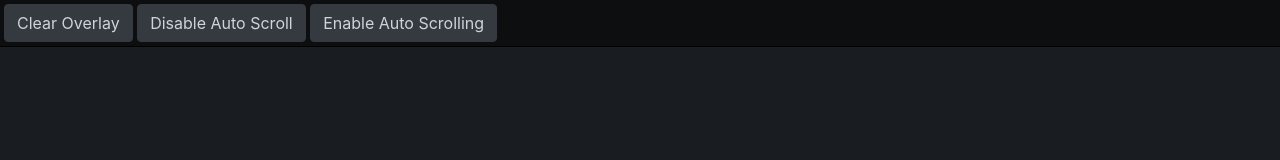
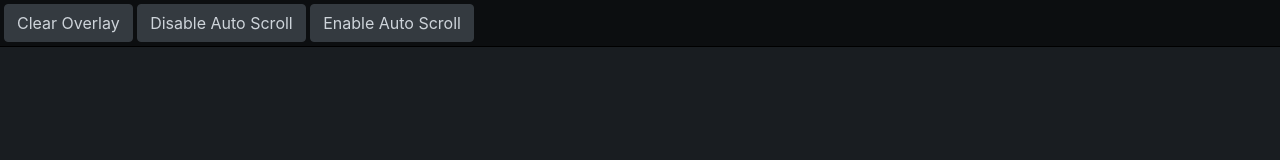
Before and after one commit to teklynk/twitch_chat_highlight, a plain HTML site: page dock.html in a window 1280 px wide. Drawn offline with Linux system fonts and the light colour scheme; a web font is replaced by a local one.

Commit message:
updated readme

```diff
--- a/dock.html
+++ b/dock.html
@@ -12,11 +12,10 @@
 <div class="controls">
     <button id="click-clear" type="button" class="btn btn-dark">Clear Overlay</button>
     <button onclick="stopAutoScroll();" type="button" class="btn btn-dark">Disable Auto Scroll</button>
-    <button onclick="startAutoScroll();" type="button" class="btn btn-dark">Enable Auto Scrolling</button>
+    <button onclick="startAutoScroll();" type="button" class="btn btn-dark">Enable Auto Scroll</button>
 </div>
 
 <div id="chat">
-
 </div>
 
 <script src="assets/js/jquery_351.min.js"></script>
```
Also changed, not shown: 1 other file.
